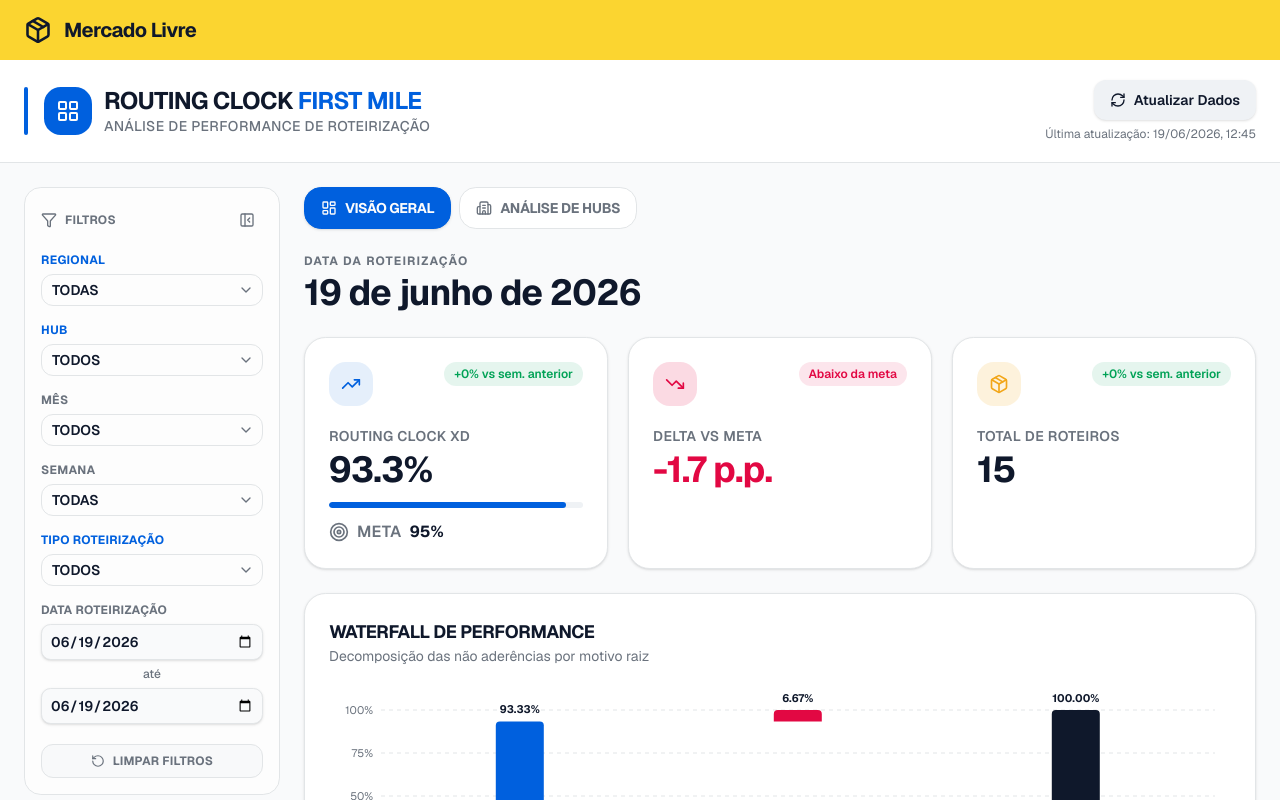
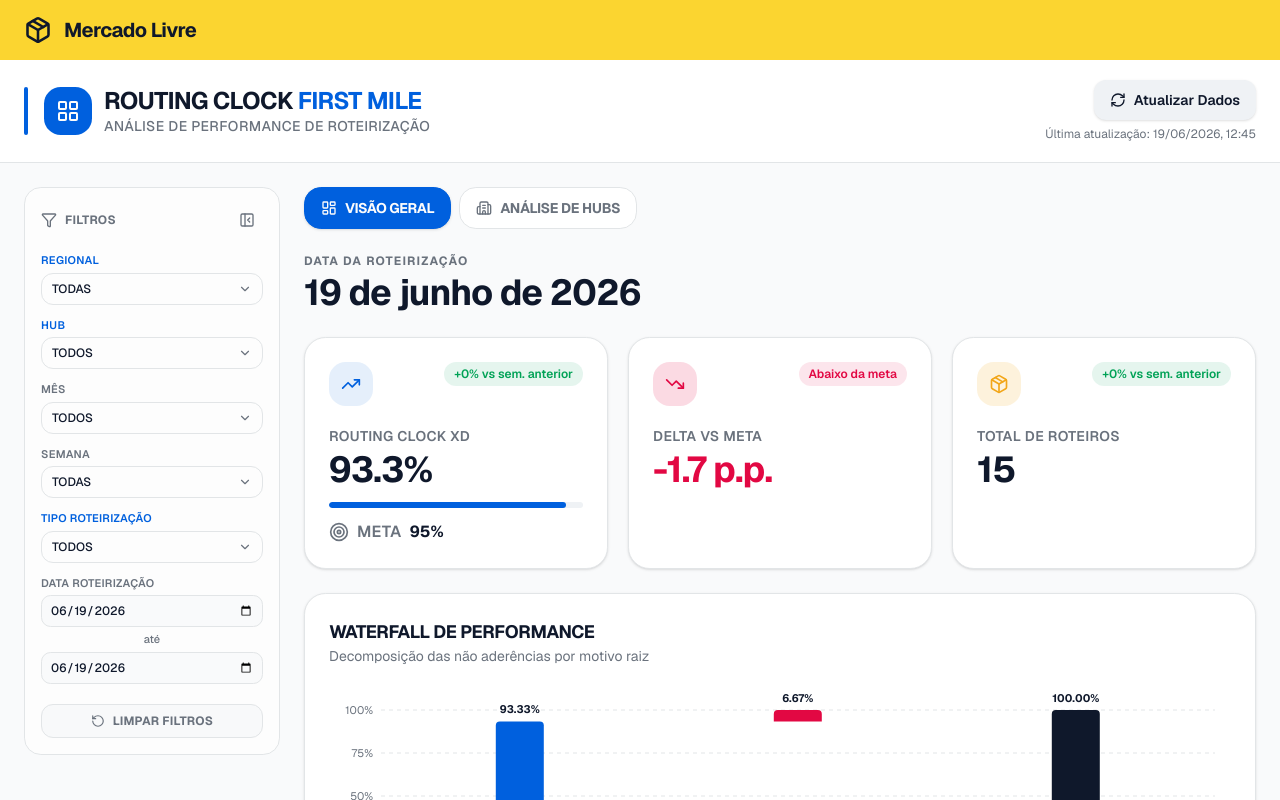
Before and after one commit to adrianoteodoro-sketch/routing-clock-dashboard, a Next.js app: page /routing-clock in a window 1280 px wide. Shown: the top 800 px of the page. Built offline with nearby package versions, Linux system fonts and the light colour scheme.

Commit message:
feat: refine filter component styles and layout adjustments
Co-authored-by: adrianoteodoro-sketch <243608073+adrianoteodoro-sketch@users.noreply.github.com>

```diff
--- a/components/filters-bar.tsx
+++ b/components/filters-bar.tsx
@@ -29,20 +29,22 @@ function FilterSelect({
   highlight?: boolean
 }) {
   return (
-    <div className="flex flex-col gap-1.5">
+    <div className="flex flex-col gap-1">
       <label
-        className={`text-xs font-bold uppercase tracking-wide ${highlight ? "text-primary" : "text-muted-foreground"}`}
+        className={`text-[11px] font-semibold uppercase tracking-wide ${highlight ? "text-primary" : "text-muted-foreground"}`}
       >
         {label}
       </label>
       <Select value={value} onValueChange={(v) => v && onChange(v)}>
-        <SelectTrigger className="w-full font-semibold">
+        <SelectTrigger className="h-8 w-full px-2.5 py-1 text-xs font-medium [&>svg]:h-3.5 [&>svg]:w-3.5">
           <SelectValue />
         </SelectTrigger>
         <SelectContent>
-          <SelectItem value={allLabel}>{allLabel}</SelectItem>
+          <SelectItem value={allLabel} className="text-xs">
+            {allLabel}
+          </SelectItem>
           {options.map((o) => (
-            <SelectItem key={o} value={o}>
+            <SelectItem key={o} value={o} className="text-xs">
               {o}
             </SelectItem>
           ))}
@@ -66,23 +68,23 @@ function DateRangeFilter({
   onFim: (v: string) => void
 }) {
   return (
-    <div className="flex flex-col gap-1.5">
-      <label className="text-xs font-bold uppercase tracking-wide text-muted-foreground">{label}</label>
-      <div className="flex flex-col gap-1.5">
+    <div className="flex flex-col gap-1">
+      <label className="text-[11px] font-semibold uppercase tracking-wide text-muted-foreground">{label}</label>
+      <div className="flex flex-col gap-1">
         <input
           type="date"
           value={inicio}
           onChange={(e) => onInicio(e.target.value)}
           aria-label={`${label} - data inicial`}
-          className="h-9 w-full rounded-md border border-input bg-background px-2 text-sm font-semibold text-foreground shadow-sm outline-none focus-visible:ring-2 focus-visible:ring-ring"
+          className="h-8 w-full rounded-md border border-input bg-background px-2 text-xs font-medium text-foreground outline-none focus-visible:ring-2 focus-visible:ring-ring"
         />
-        <span className="text-center text-xs font-medium text-muted-foreground">até</span>
+        <span className="text-center text-[11px] font-medium text-muted-foreground">até</span>
         <input
           type="date"
           value={fim}
           onChange={(e) => onFim(e.target.value)}
           aria-label={`${label} - data final`}
-          className="h-9 w-full rounded-md border border-input bg-background px-2 text-sm font-semibold text-foreground shadow-sm outline-none focus-visible:ring-2 focus-visible:ring-ring"
+          className="h-8 w-full rounded-md border border-input bg-background px-2 text-xs font-medium text-foreground outline-none focus-visible:ring-2 focus-visible:ring-ring"
         />
       </div>
     </div>
@@ -123,7 +125,7 @@ export function FiltersBar({ filters, opcoes, onChange, collapsed, onToggle, onR
         </button>
       </div>
 
-      <div className="flex flex-col gap-4">
+      <div className="flex flex-col gap-3">
         <FilterSelect
           label="Regional"
           value={filters.regional}
```
Also changed, not shown: 1 other file (tests, documents, lock files or other folders).
